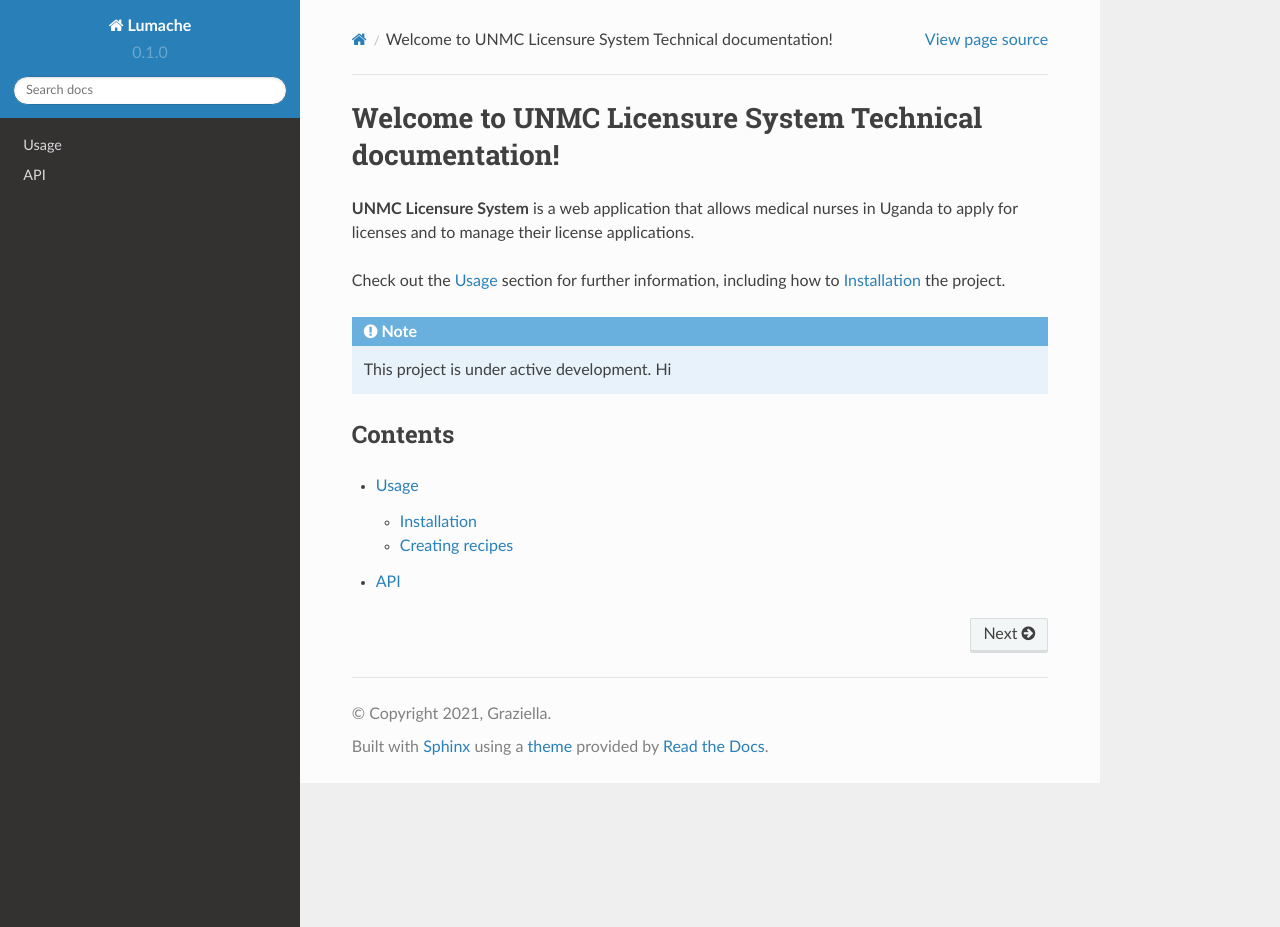
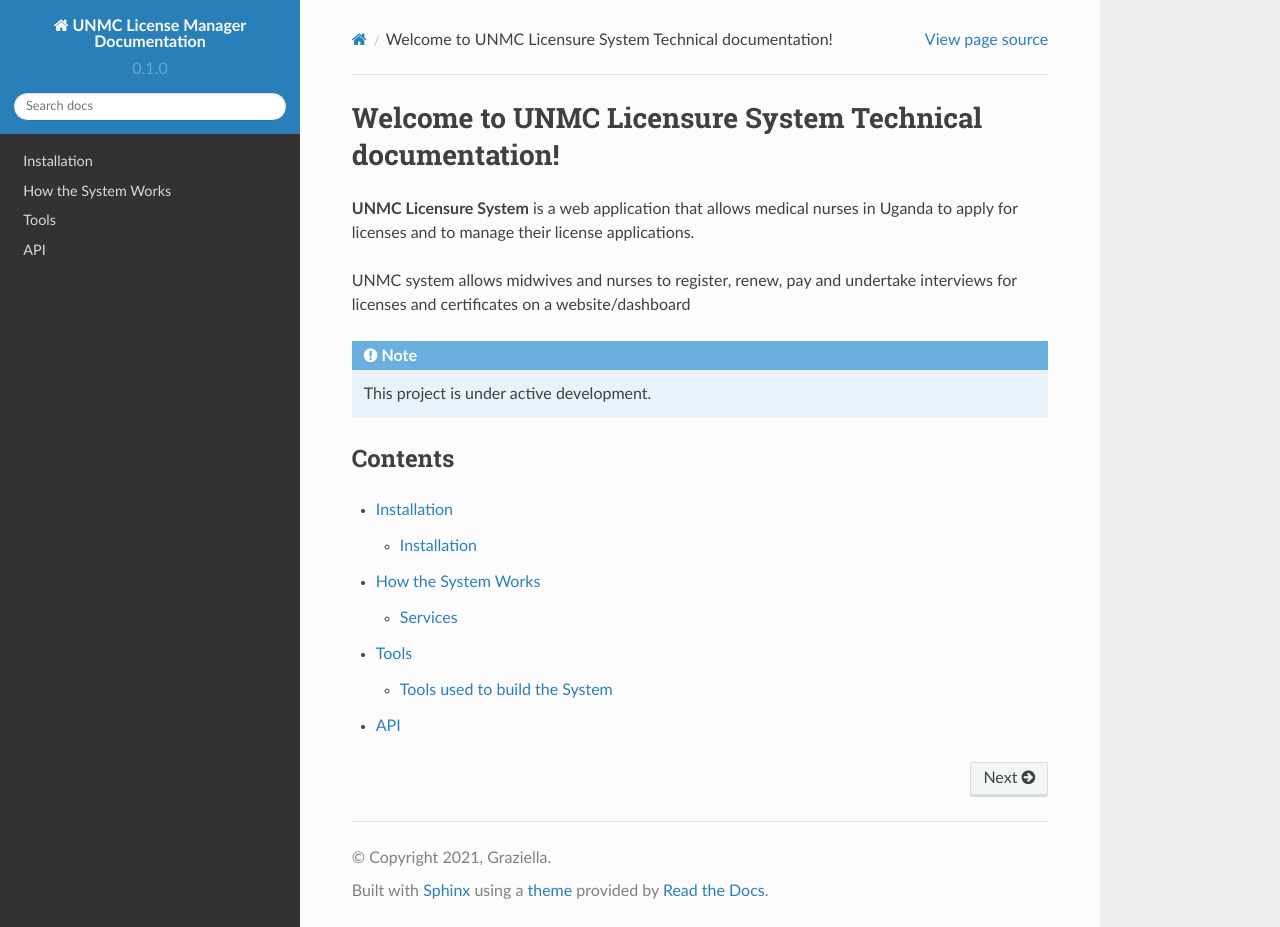
Before and after one commit to elijah-okello/unmc-docs, a Sphinx documentation site: the page built from docs/source/index.rst, in a window 1280 px wide and 927 px high. Built offline with Sphinx 7.4.7 and the Read the Docs theme 2.0.0, drawn with Linux system fonts in a browser that asks for light colours.

Commit message:
updated the docs with sections

```diff
--- a/docs/source/api.rst
+++ b/docs/source/api.rst
@@ -3,5 +3,3 @@
 
 .. autosummary::
    :toctree: generated
-
-   lumache
--- a/docs/source/conf.py
+++ b/docs/source/conf.py
@@ -2,7 +2,7 @@
 
 # -- Project information
 
-project = 'Lumache'
+project = 'UNMC License Manager Documentation'
 copyright = '2021, Graziella'
 author = 'Graziella'
 
--- /dev/null
+++ b/docs/source/howitworks.rst
@@ -0,0 +1,8 @@
+How the System Works
+====================
+
+
+Services
+--------
+
+The system is based on a simple idea:  the more you use the system, the
--- a/docs/source/index.rst
+++ b/docs/source/index.rst
@@ -5,17 +5,23 @@
 is a web application that allows medical nurses in Uganda to apply
 for licenses and to manage their license applications.
 
-Check out the :doc:`usage` section for further information, including
-how to :ref:`installation` the project.
+UNMC system allows midwives and nurses to register, renew, pay and undertake interviews for
+licenses and certificates on a website/dashboard
+
+
+.. Check out the :doc:`usage` section for further information, including
+.. how to :ref:`installation` the project.
 
 .. note::
 
-   This project is under active development. Hi
+   This project is under active development.
 
 Contents
 --------
 
 .. toctree::
 
-   usage
+   install
+   howitworks
+   tools
    api
--- /dev/null
+++ b/docs/source/tools.rst
@@ -0,0 +1,5 @@
+Tools
+=====
+
+Tools used to build the System
+-------------------------------
```
Also changed, not shown: docs/source/install.rst (added, +10 -0 lines), docs/source/usage.rst (deleted, +0 -33 lines), 1 other file.
